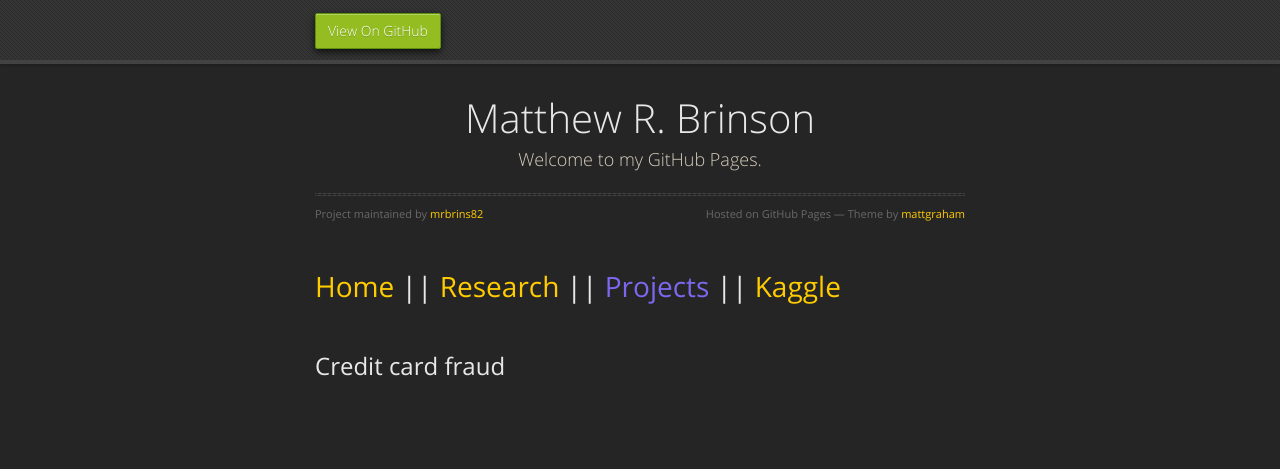
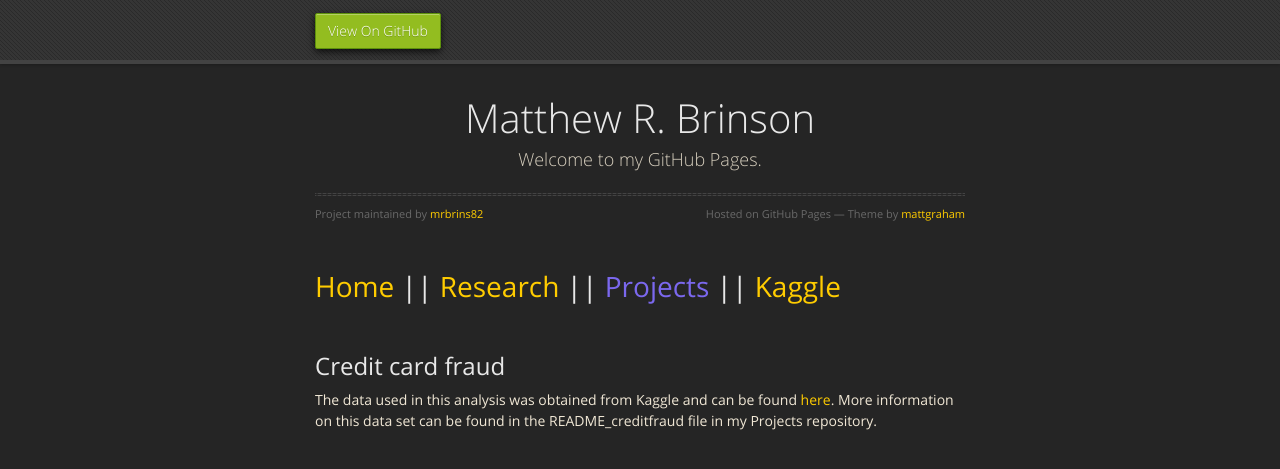
Before and after one commit to mrbrins82/mrbrins82.github.io, a Jekyll site: the page built from projects.md, in a window 1280 px wide. Shown: the top 469 px of the page. Built offline with Jekyll 4.4.1, drawn with Linux system fonts in a browser that asks for light colours; nearby versions of some CDN libraries; our own code applies the rules of GitHub Pages for plain Markdown files.

Commit message:
updated projects

```diff
--- a/projects.md
+++ b/projects.md
@@ -5,3 +5,4 @@ layout: default
 <br/>
 
 ## [](#header-2)Credit card fraud
+The data used in this analysis was obtained from Kaggle and can be found <a href="https://www.kaggle.com/dalpozz/creditcardfraud">here</a>. More information on this data set can be found in the README\_creditfraud file in my Projects repository.
```
